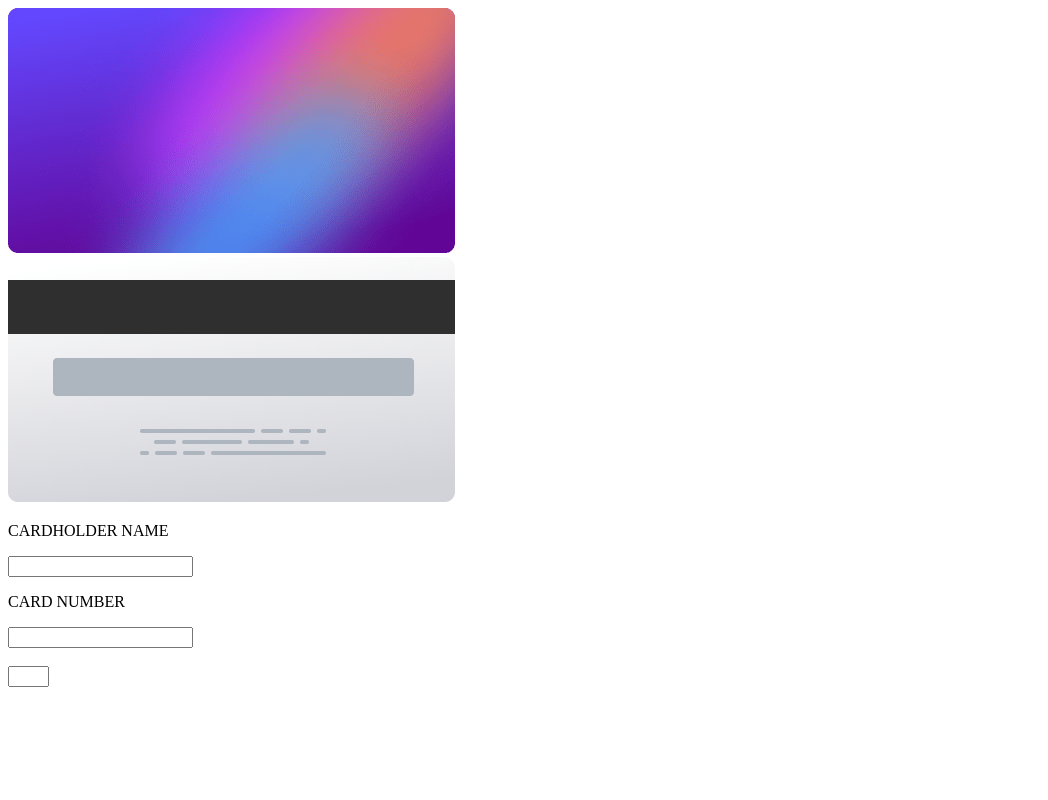
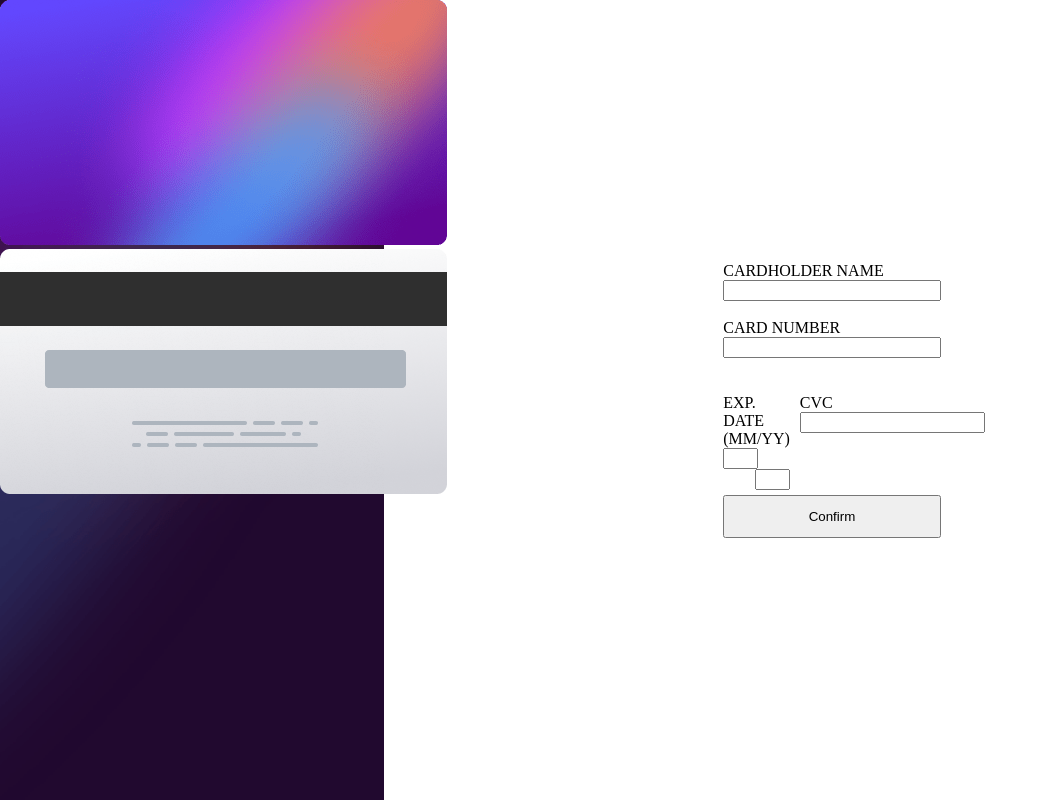
Before and after one commit to Michuxx/Challenge2, a React (Vite) app in the folder challenge2/: page / in a window 1280 px wide. Shown: the whole page, without its empty margins (0-1048 px from the left). Built offline with nearby package versions, Linux system fonts and the light colour scheme.

Commit message:
some css

```diff
--- a/challenge2/src/App.css
+++ b/challenge2/src/App.css
@@ -0,0 +1,57 @@
+body {
+  padding: 0;
+  margin: 0;
+}
+
+.credit-site {
+  display: flex;
+}
+
+.credits-images-side {
+  width: 30vw;
+  background-image: url(./images/bg-main-desktop.png);
+  background-size: cover;
+  height: 100vh;
+}
+
+.user-form-side {
+  width: 70vw;
+  display: flex;
+  justify-content: center;
+  align-items: center;
+}
+
+.expiration {
+  display: flex;
+  gap: 10px;
+}
+
+.user-form {
+  width: 17vw;
+}
+
+.card-name .card-input,
+.card-number .card-input {
+  box-sizing: border-box;
+  width: 100%;
+}
+
+.card-expiration {
+  width: 60%;
+}
+
+.card-expiration .card-input {
+  width: 40%;
+  display: inline-block;
+}
+
+#card-input-id {
+  float: right;
+}
+
+.confirm-btn {
+  box-sizing: border-box;
+  width: 100%;
+  margin-top: 5px;
+  padding: 12px;
+}
--- a/challenge2/src/App.jsx
+++ b/challenge2/src/App.jsx
@@ -1,33 +1,60 @@
-import './App.css';
-import React from 'react';
-import CardFront from './images/bg-card-front.png';
-import CardBack from './images/bg-card-back.png';
+import "./App.css";
+import React from "react";
+import CardFront from "./images/bg-card-front.png";
+import CardBack from "./images/bg-card-back.png";
 
-function App(){
+function App() {
   return (
     <div className="container">
-        <div className='credit-site'>
+      <div className="credit-site">
         <div className="credits-images-side">
-            <div className='front-card'>
+          <div className="front-card">
             <img src={CardFront} alt="" />
           </div>
-            <div className='back-card'>
+          <div className="back-card">
             <img src={CardBack} alt="" />
           </div>
         </div>
         <div className="user-form-side">
-              <p>CARDHOLDER NAME</p>
-              <input type="text" name="" className="" />
+          <div className="user-form">
+            <div className="card-name">
+              <label>CARDHOLDER NAME</label>
               <br />
-              <p>CARD NUMBER</p>
-              <input type="text" name="" className="" />
-              <br /><br />
-              <input type="text" name="" id="" size="2"/>
-
+              <input type="text" name="" className="card-input" />
+            </div>
+            <br />
+            <div className="card-number">
+              <label>CARD NUMBER</label>
+              <br />
+              <input type="text" name="" className="card-input" />
+            </div>
+            <br />
+            <br />
+            <div className="expiration">
+              <div className="card-expiration">
+                <label>EXP. DATE (MM/YY)</label>
+                <br />
+                <input type="text" name="" className="card-input" size="2" />
+                <input
+                  type="text"
+                  name=""
+                  className="card-input"
+                  size="2"
+                  id="card-input-id"
+                />
+              </div>
+              <div className="card-three-numbers">
+                <label>CVC</label>
+                <br />
+                <input type="text" name="" className="card-input" />
+              </div>
+            </div>
+            <button className="confirm-btn">Confirm</button>
+          </div>
         </div>
       </div>
     </div>
   );
 }
 
-export default App
+export default App;
```
Lines whose indentation alone changed are shown as unchanged.
